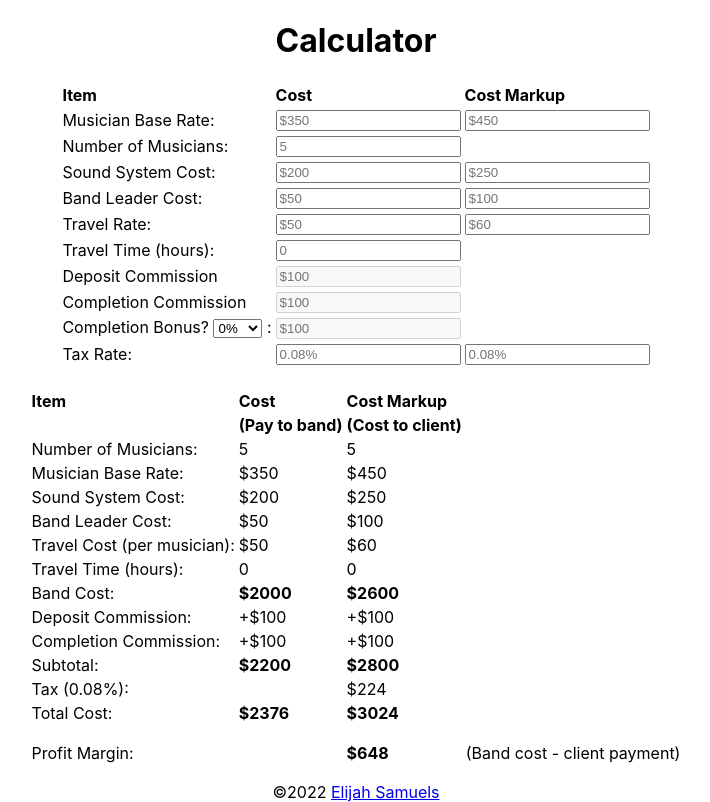
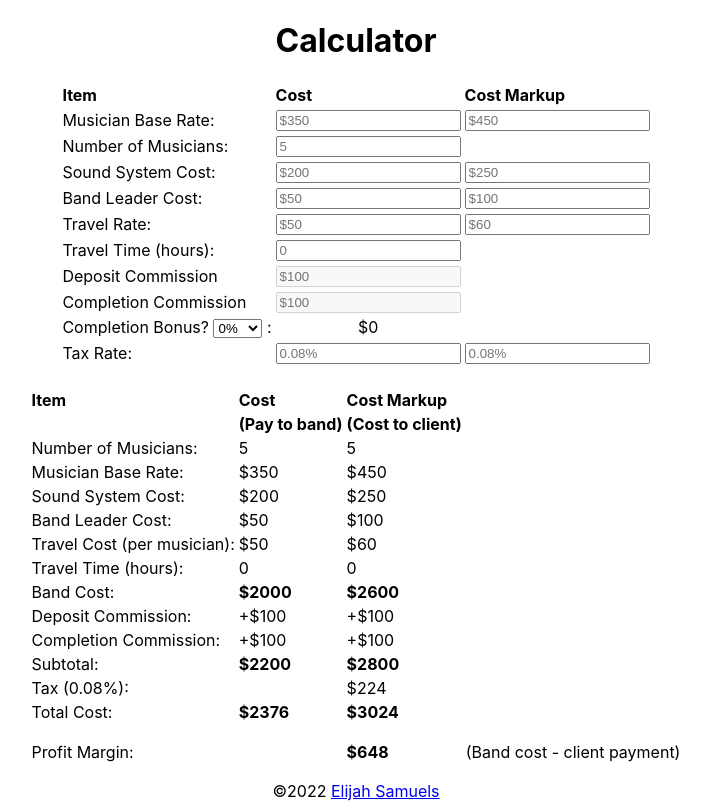
Before and after one commit to elijahsamuels/band-calculator, a React (Create React App) app: page / in a window 1280 px wide. Shown: the whole page, without its empty margins (284-994 px from the left). Built offline with nearby package versions, Linux system fonts and the light colour scheme.

Commit message:
minor layout adjustment

```diff
--- a/src/components/calculator.js
+++ b/src/components/calculator.js
@@ -270,15 +270,7 @@ function Calculator() {
 								<option value="20">20%</option>
 							</select>
 							{" "}:</td>
-            <td>
-              <input
-								type="number"
-                disabled
-                name="completion-commission"
-                placeholder={`$${commission2}`}
-                onChange={(e) => setCommission2(e.target.value || 0)}
-              />
-            </td>
+            <td>${Math.floor((totalPriceMarkup - totalPrice)*(commissionBonus/100))}</td>
           </tr>
 
           <tr>
```
